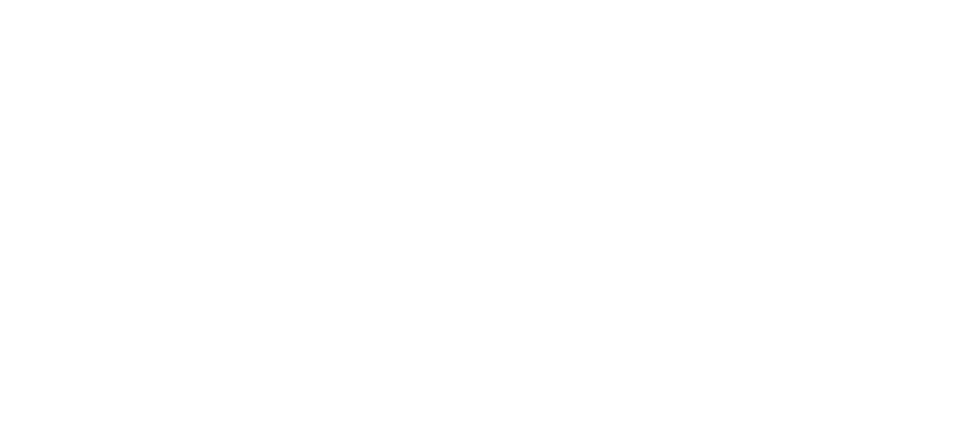
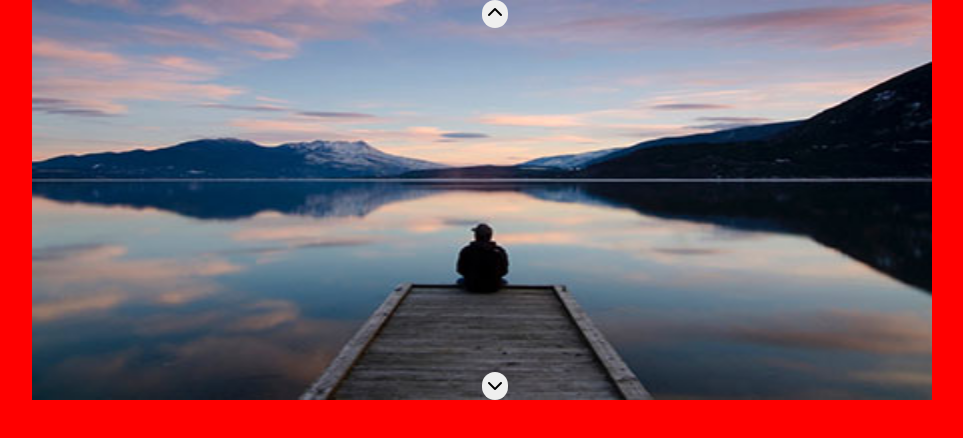
Before and after one commit to danifaso02/js-array-carousel, a plain HTML site: page index.html in a window 1280 px wide. Shown: the whole page, without its empty margins (158-1121 px from the left). Drawn offline with Linux system fonts and the light colour scheme.

Commit message:
FINE E AGGIUNTA COMMENTI INDEX E STYLE

```diff
--- a/index.html
+++ b/index.html
@@ -4,10 +4,28 @@
     <meta charset="UTF-8">
     <meta http-equiv="X-UA-Compatible" content="IE=edge">
     <meta name="viewport" content="width=device-width, initial-scale=1.0">
+    <link rel="stylesheet" href="https://cdnjs.cloudflare.com/ajax/libs/font-awesome/6.2.0/css/all.min.css" integrity="sha512-xh6O/CkQoPOWDdYTDqeRdPCVd1SpvCA9XXcUnZS2FmJNp1coAFzvtCN9BmamE+4aHK8yyUHUSCcJHgXloTyT2A==" crossorigin="anonymous" referrerpolicy="no-referrer" />
     <link rel="stylesheet" href="style.css">
     <title>Carosello</title>
 </head>
 <body>
+    <main>
+        <div class="container">
+            <!-- CONTENITORE IMMAGINI E SHROWN -->
+            <div id="items-container" class="items">
+                <!-- IMMAGINI -->
+                <img id="img-one" class="item active" src="img/01.jpg" alt="">
+                <img id="img-two" class="item" src="img/02.jpg" alt="">
+                <img id="img-three" class="item" src="img/03.jpg" alt="">
+                <img id="img-four" class="item" src="img/04.jpg" alt="">
+                <img id="img-five" class="item" src="img/05.jpg" alt="">
+            </div>
+            <!-- SHEVRON UP E DOWN -->
+            <button id="previous-btn" class="previous btns" type="button"><i class="fa-solid fa-chevron-up"></i></button>
+            <button id="next-btn" class="next btns" type="button"><i class="fa-solid fa-chevron-down"></i></button>
+        </div>
+    </main>
+    <!-- JS -->
     <script src="main.js"></script>
 </body>
 </html>
--- a/style.css
+++ b/style.css
@@ -6,3 +6,54 @@ RESET
     margin: 0;
     padding: 0;
 }
+
+/*-------------
+MAIN
+-------------*/
+body{
+    background-color: red;
+}
+.container{
+    position: relative;
+    width: 56.25rem;
+    height: 25rem;
+    margin: auto;
+}
+
+.items{
+    width: 100%;
+    height: 100%;
+    display: flex;
+    justify-content: center;
+    align-items: center;
+    flex-direction: column;
+}
+
+.item{
+    display: none;
+    width: 100%;
+    height: 100%;
+}
+
+.active{
+    display: block;
+}
+
+.btns{
+    padding: .3125rem .3125rem;
+    font-size: 1rem;
+    border: none;
+    border-radius: .9375rem;
+}
+
+.previous{
+    position: absolute;
+    top: 0;
+    left: 50%;
+}
+
+.next{
+    position: absolute;
+    bottom: 0;
+    left: 50%;
+}
```
